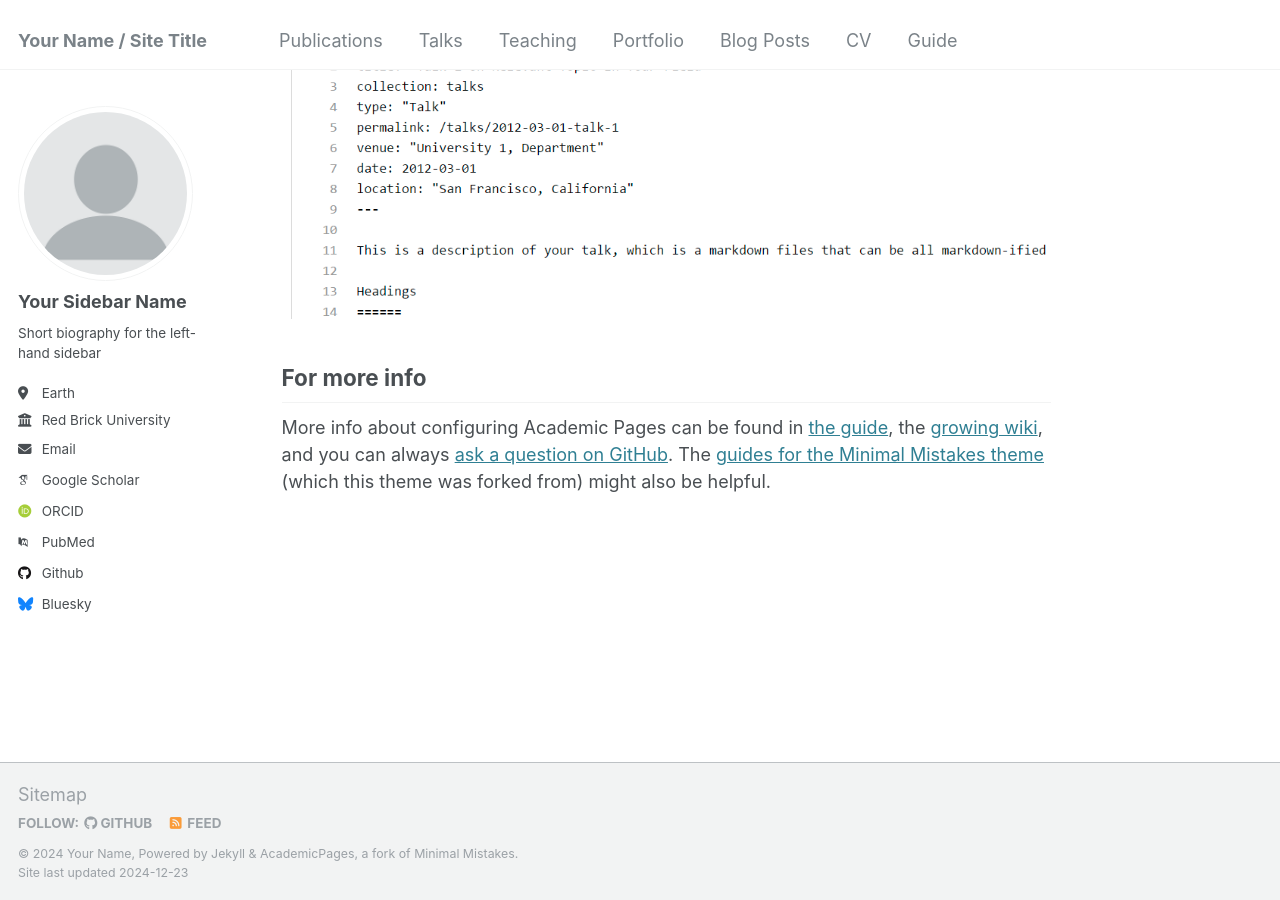
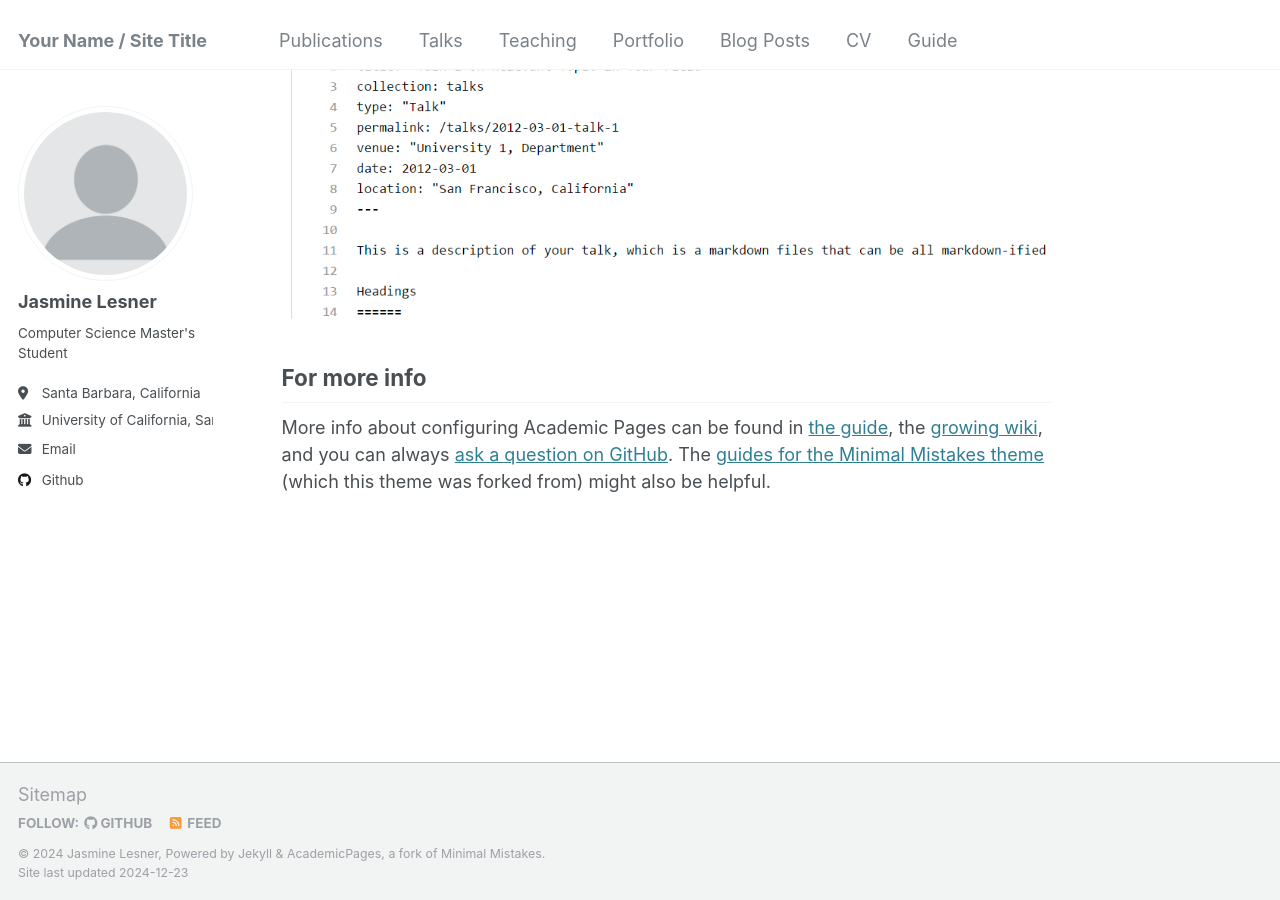
Before and after one commit to jlesner/jlesner.github.io, a Jekyll site: the page built from _pages/about.md, in a window 1280 px wide and 900 px high, scrolled down 2643 px. Built offline with Jekyll 4.4.1, drawn with Linux system fonts in a browser that asks for light colours; some web fonts are replaced.

Commit message:
Update _config.yml

```diff
--- a/_config.yml
+++ b/_config.yml
@@ -10,9 +10,9 @@
 locale                   : "en-US"
 title                    : "Your Name / Site Title"
 title_separator          : "-"
-name                     : &name "Your Name"
+name                     : &name "Jasmine Lesner"
 description              : &description "personal description"
-url                      : https://academicpages.github.io # the base hostname & protocol for your site e.g. "https://[your GitHub username].github.io"
+url                      : https://jlesner.github.io # the base hostname & protocol for your site e.g. "https://[your GitHub username].github.io"
 baseurl                  : "" # the subpath of your site, e.g. "/blog"
 repository               : "academicpages/academicpages.github.io"
 
@@ -22,21 +22,21 @@ repository               : "academicpages/academicpages.github.io"
 author:
   # Biographic information
   avatar           : "profile.png"
-  name             : "Your Sidebar Name"
+  name             : "Jasmine Lesner"
   pronouns         : # example: "she/her"
-  bio              : "Short biography for the left-hand sidebar"
-  location         : "Earth"
-  employer         : "Red Brick University"
+  bio              : "Computer Science Master's Student"
+  location         : "Santa Barbara, California"
+  employer         : "University of California, Santa Barbara"
   uri              : # URL
-  email            : "none@example.org"
+  email            : "jlesner@ucsb.edu"
 
   # Academic websites
   arxiv            : # URL - Update with the correct link to your profile
-  googlescholar    : "https://scholar.google.com/citations?user=PS_CX0AAAAAJ"
+  googlescholar    :
   impactstory      : # URL
-  orcid            : "http://orcid.org/yourorcidurl"
+  orcid            :
   semantic         : # URL
-  pubmed           : "https://www.ncbi.nlm.nih.gov/pubmed/?term=john+snow"
+  pubmed           :
   researchgate     : # URL
   scopus           : # URL
 
@@ -44,12 +44,12 @@ author:
   bitbucket        : # Username - Update with your username on the site
   codepen          : # Username
   dribbble         : # Username
-  github           : "academicpages"
+  github           : "jlesner"
   kaggle           : # Username
   stackoverflow    : # User number or user number and name (i.e., use "1" or "1/jeff-atwood")
 
   # Social media
-  bluesky          : "bsky.app" # Replace this with you Bluesky username
+  bluesky          : #"bsky.app" # Replace this with you Bluesky username
   facebook         : # Username
   flickr           : # Username
   foursquare       : # Username
```
